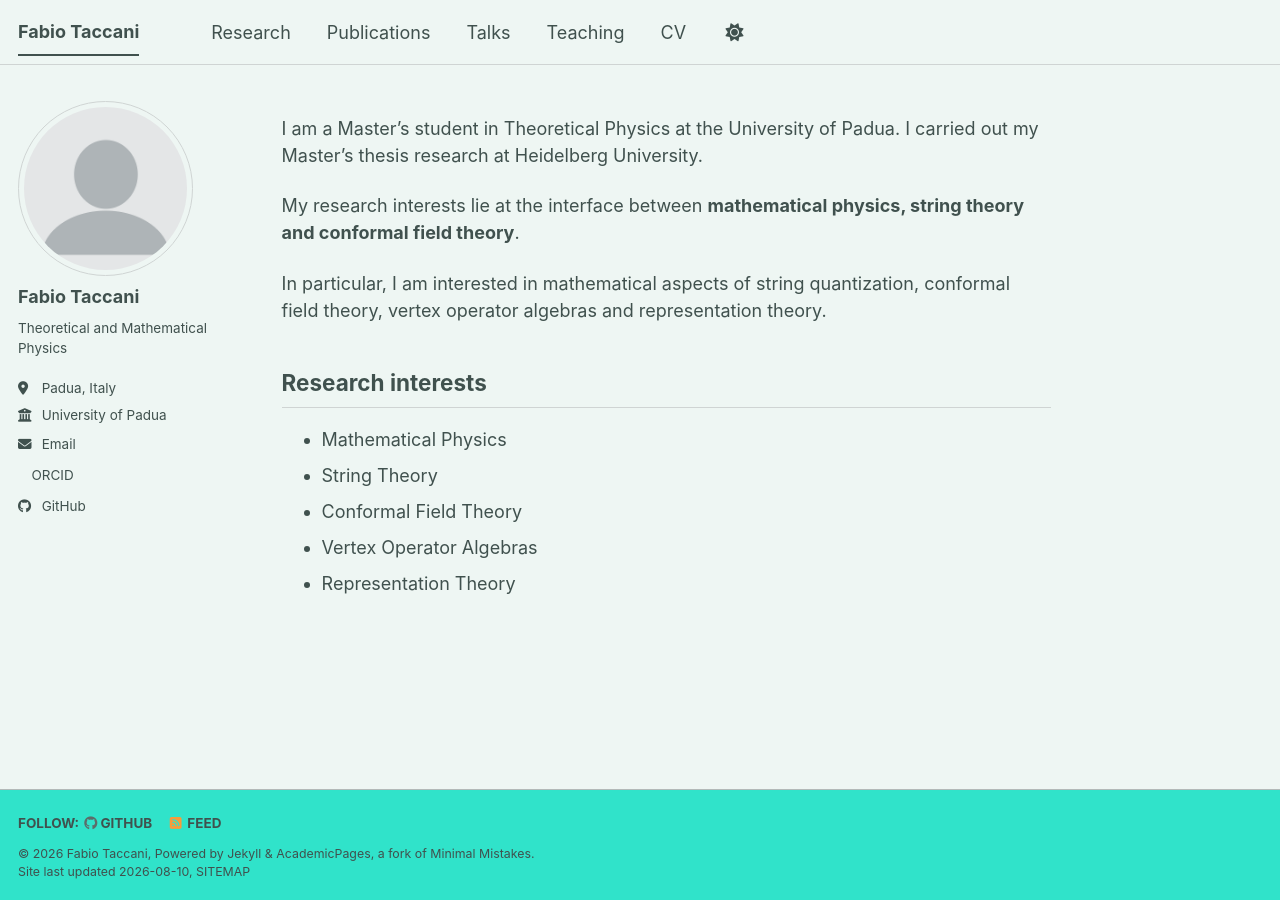
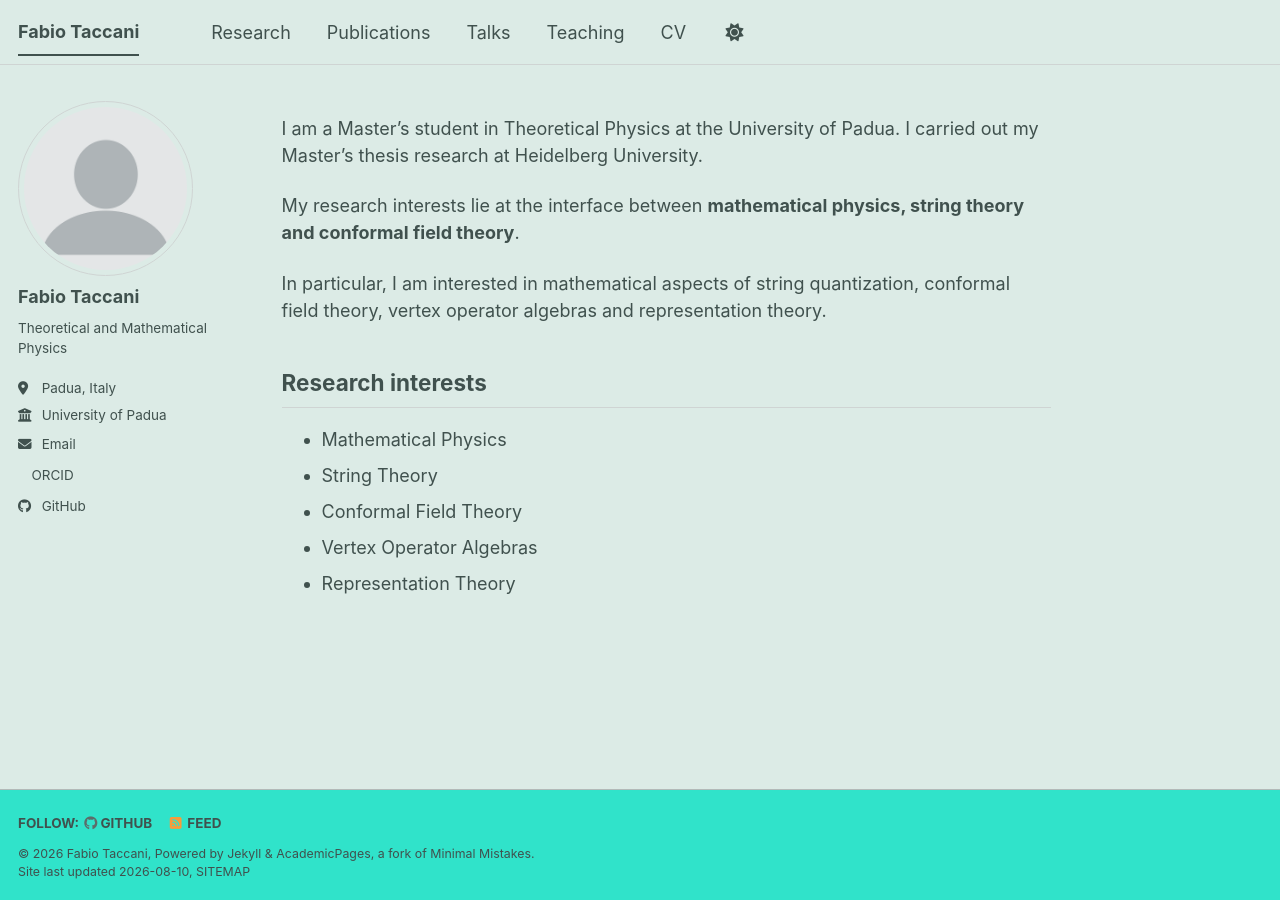
Before and after one commit to FabioTaccani/FabioTaccani.github.io, a Jekyll site: the page built from _pages/about.md, in a window 1280 px wide. Built offline with Jekyll 4.4.1, drawn with Linux system fonts in a browser that asks for light colours; a style sheet for code colours, icons or effects is not loaded.

Commit message:
Update _mint_light.scss

```diff
--- a/_sass/theme/_mint_light.scss
+++ b/_sass/theme/_mint_light.scss
@@ -7,7 +7,7 @@ $dark-primary-color         : mix(#000, $primary-color, 40%);
 $darker-primary-color       : mix(#000, $primary-color, 60%);
 $light-primary-color        : mix(#fff, $primary-color, 50%);
 $lighter-primary-color      : mix(#fff, $primary-color, 90%);
-$background                 : #eef6f3;
+$background                 : #dcebe6;
 $background-light          : #ffffff;
 $background-lighter        : #fafbfb;
 $text                      : #40514e;
```
